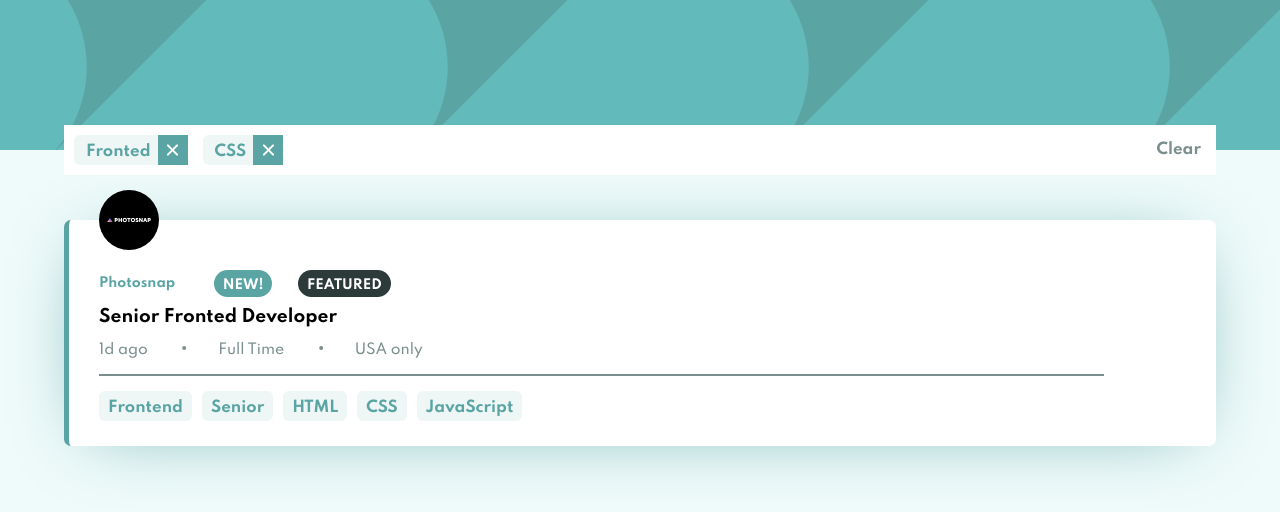
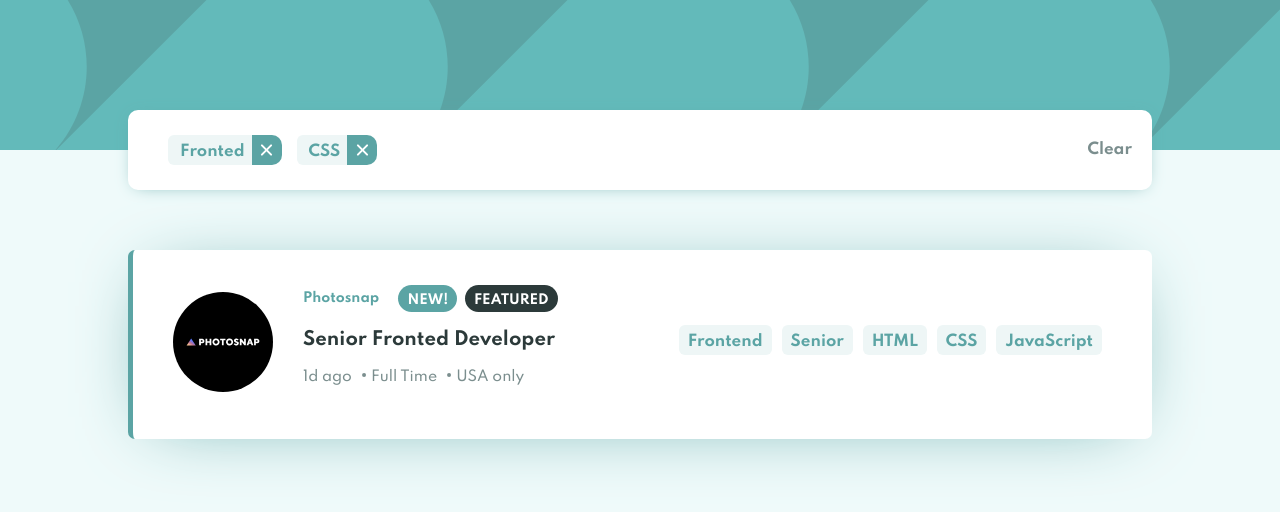
Before and after one commit to DanielE0802/Aventi-Solutions, a plain HTML site: page index.html in a window 1280 px wide. Drawn offline with Linux system fonts and the light colour scheme.

Commit message:
add style to pc resolution

```diff
--- a/scss/mobile.scss
+++ b/scss/mobile.scss
@@ -15,12 +15,19 @@ body {
         flex-direction: column;
         align-items: center;
 
+
+    }
+
+}
+
 .section-filter {
     width: 90%;
     display: flex;
     justify-content: space-between;
     background-color: #fff;
     transform: translateY(-50%);
+    border-radius: 10px;
+    box-shadow: 0px 2px 18px -8px $c-primary;
 
     .container-filter {
         padding-bottom: 10px;
@@ -31,10 +38,7 @@ body {
         .filter {
             margin: 10px 0px 0px 10px;
             display: flex;
-
-
             div {
-
                 p {
                     background-color: $c-filter;
                     font-size: $s-primary;
@@ -42,7 +46,6 @@ body {
                     padding: 4px 12px;
                     padding-top: 8px;
                     color: $c-primary;
-
                     border-radius: 6px;
                 }
             }
@@ -52,8 +55,11 @@ body {
                 height: 30px;
                 background-color: $c-primary;
                 justify-content: center;
+                border-top-right-radius: 10px;
+                border-bottom-right-radius: 10px;
                 transform: translateX(-5px);
                 cursor: pointer;
+                transition: background-color .2s ease;
 
                 span {
                     background-color: #fff;
@@ -61,7 +67,7 @@ body {
                     border-radius: 3px;
                     width: 50%;
                     height: 2px;
-
+                    transition: transform .3s ease;
                 }
 
                 .top-line {
@@ -75,36 +81,53 @@ body {
                     transform: translateY(12px)rotate(45deg);
 
                 }
+                &:hover{
+                    background-color: $Very-Cyan;
+                    .top-line {
+                       transform: scale(1.16) translateY(12px) rotate(-45deg);
+
+                    }
+
+                    .bottom-line {
+                        transform: scale(1.14) translateY(10.5px) rotate(45deg);
+
+                    }
+                }
             }
 
         }
 
     }
 
-            .filter-clear{
+    .filter-clear {
         font-size: $s-primary;
         font-family: $f-primary;
         color: $Dark-Cyan;
         font-weight: 700;
         text-align: center;
         align-self: center;
-                padding: 10px;
+        padding: 10px 15px;
         border-radius: 6px;
         margin-right: 5px;
         height: 100%;
         cursor: pointer;
-                transition: background .4s ease, color .4s ease;
-                &:hover{
-                    background-color: $c-background;
+        transition: background .2s ease, color .4s ease;
+
+        p {
+            transition: border .1s ease;
+        }
+
+        &:hover {
             color: $c-primary;
-
-                }
-                &:active{
-                    background-color: $c-primary;
-                    color: #fff;
+            p {
+                border-bottom: 2px solid $c-primary;
             }
         }
 
+        &:active {
+            background-color: $c-filter;
+        }
+    }
 }
 
 .cards {
@@ -121,7 +144,6 @@ body {
         .logo {
             transform: translateY(-30px);
             height: 50px;
-
             img {
                 width: 60px;
             }
@@ -136,9 +158,11 @@ body {
                 font-size: 13px;
                 font-weight: 700;
 
+
                 p:nth-child(1) {
                     color: $c-primary;
                     margin-right: 3vw;
+                    cursor: pointer;
                 }
 
                 p:nth-child(2) {
@@ -148,6 +172,7 @@ body {
                     border-radius: 30px;
                     color: #fff;
                     margin-right: 2vw;
+                    cursor: pointer;
                 }
 
                 p:nth-child(3) {
@@ -156,6 +181,7 @@ body {
                     padding-top: 8px;
                     color: #fff;
                     border-radius: 30px;
+                    cursor: pointer;
                 }
             }
 
@@ -166,7 +192,15 @@ body {
                 h1 {
                     font-size: 17px;
                     font-weight: 700;
+                    cursor: pointer;
+                    color: $Very-Cyan;
+                    transition: color .2s ease;
+                    display: inline-block;
+                    &:hover{
+                        color: $c-primary;
                     }
+                }
+
             }
 
             .card-info-more {
@@ -216,6 +250,13 @@ body {
                 color: $c-primary;
                 cursor: pointer;
                 border-radius: 6px;
+                transition: background .4s ease, color .2s ease;
+
+                &:hover{
+                    background: $c-primary;
+                    color: #fff;
+                }
+
             }
         }
 
@@ -223,6 +264,3 @@ body {
 
     }
 }
-    }
-
-}
--- a/scss/pc.scss
+++ b/scss/pc.scss
@@ -1,5 +1,115 @@
-@media screen and (min-width: 1024px){
+@media screen and (min-width: 1024px) {
+
+    //Section filter
+    .section-filter {
+        width: 80%;
+
+        .container-filter {
+            padding: 15px 15px 25px 30px;
+
+            .filter {
+                margin: 10px 0px 0px 10px;
+                .button-x:active{
+                    background: #000;
+                }
+            }
+        }
+    }
+
+    //Section cards
+    .cards {
+        width: 80%;
+
+
+        .card {
+            display: flex;
+
+            flex-wrap: wrap;
+            padding: 35px 40px 35px 40px;
+            height: 100%;
+            align-items: center;
+            .logo {
+                transform: none;
+                height: 100%;
+                align-self: center;
+                margin-right: 30px;
+
+                img {
+                    width: 100px;
+                }
+            }
+            .card-info {
+                .card-info-general {
+                    p:nth-child(1) {
+                        margin-right: 1.5vw;
+                    }
+                    p:nth-child(2) {
+                        margin-right: 0.6vw;
+                    }
+                }
+
+                .card-info-position {
+                    margin-top: 18px;
+                    h1 {
+                        font-size: 18px;
+                    }
+
+                }
+
+                .card-info-more {
+                    padding: 18px 0px;
+                    border-bottom: 0px;
+                    width: 100%;
+
+                    p {
+                        margin-right: 1.5vw;
+
+                        &::before {
+
+                            transform: translate(-0.7vw, 100%);
+                        }
+                    }
+
+                    p:nth-child(1)::before {
+                        width: 0;
+                    }
+                }
+
+            }
+
+            .card-filter {
+                display: flex;
+                flex-wrap: wrap;
+                margin: 15px 0px 0px 0px;
+                padding-bottom: 15px;
+                width: 50%;
+                justify-content:flex-end;
+                flex: 1;
+                align-self: auto;
+
+                .p-filter {
+                    background-color: $c-filter;
+                    font-size: $s-primary;
+                    font-weight: 700;
+                    margin: 0px 10px 10px 0px;
+                    padding: 4px 9px;
+                    padding-top: 8px;
+                    color: $c-primary;
+                    cursor: pointer;
+                    border-radius: 6px;
+                    transition: background .4s ease, color .2s ease;
+
+                    &:hover {
+                        background: $c-primary;
+                        color: #fff;
+                    }
+
+                }
+            }
 
 
 
+        }
+    }
+
 }
```
Also changed, not shown: index.html (+0 -2 lines), scss/style.css, scss/style.min.css, 1 other file. Lines whose indentation alone changed are shown as unchanged.
